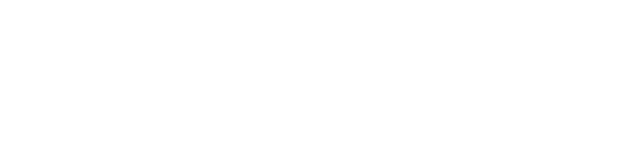
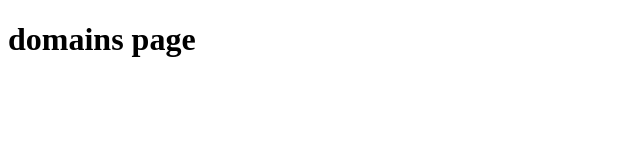
Before and after one commit to Diana-nyamai/HostingSite, a plain HTML site: page Masterhost/Pages/Domains.html in a window 1280 px wide. Shown: the whole page, without its empty margins (0-640 px from the left). Drawn offline with Linux system fonts and the light colour scheme.

Commit message:
domains.html update

```diff
--- a/Masterhost/Pages/Domains.html
+++ b/Masterhost/Pages/Domains.html
@@ -6,6 +6,6 @@
     <title>Document</title>
 </head>
 <body>
-
+    <h1>domains page</h1>
 </body>
 </html>
```
